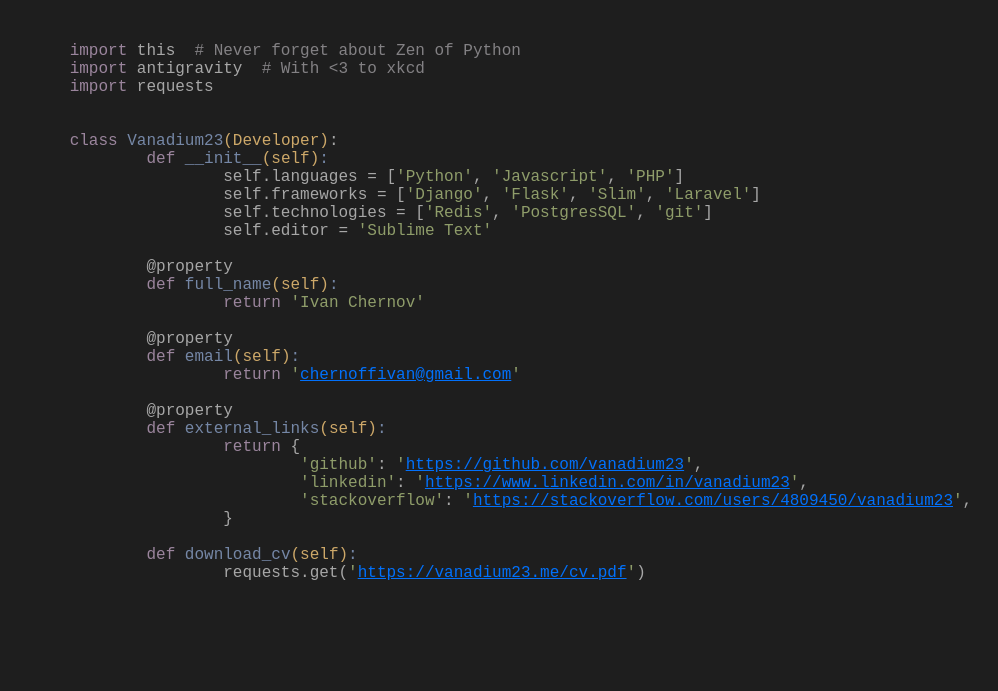
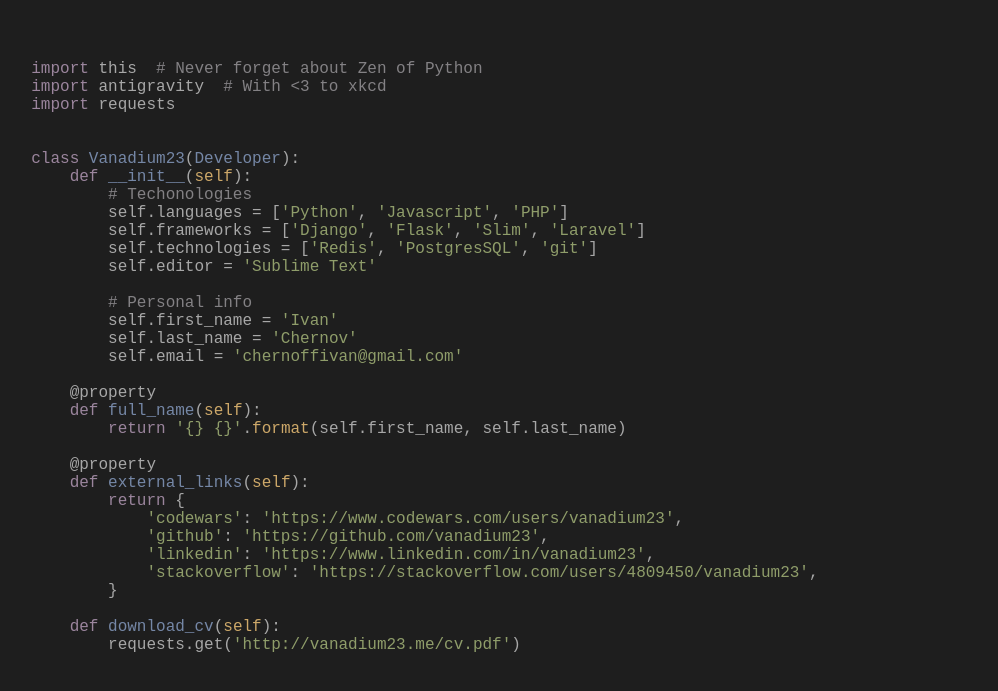
Before and after one commit to vanadium23/vanadium23.github.io, a Jekyll site: the page built from index.html, in a window 1280 px wide. Shown: the top 691 px of the page, without its empty margins (92-1090 px from the left). Built offline with Jekyll 4.4.1, drawn with Linux system fonts in a browser that asks for light colours; nearby versions of some CDN libraries.

Commit message:
[Feat] switch from hardcode to hljs lib

```diff
--- a/_layouts/default.html
+++ b/_layouts/default.html
@@ -15,6 +15,7 @@
 
     <link rel="icon" type="image/png" href="/favicon.png" sizes="64x64">
 
+    <script src="//cdnjs.cloudflare.com/ajax/libs/highlight.js/9.8.0/highlight.min.js"></script>
 </head>
 <body>
     <div class="wrap">
--- a/css/styles.css
+++ b/css/styles.css
@@ -8,10 +8,18 @@
 
     }
     /* Default link styling */
-    a:link { color:#0271fb; }
-    a:visited { color:#0271fb; }
-    a:hover, a:focus { color:#82a1ff; }
-    a:active { color:#fb0e02; }
+    a:link {
+      color:#0271fb;
+    }
+    a:visited {
+      color:#0271fb;
+    }
+    a:hover, a:focus {
+      color:#82a1ff;
+    }
+    a:active {
+      color:#fb0e02;
+    }
 
 
 
@@ -59,6 +67,20 @@
 
     figure img { border:1px solid #000; }
 }
+
+a:link > .hljs-string {
+  color:#0271fb;
+}
+a:visited > .hljs-string {
+  color:#0271fb;
+}
+a:hover, a:focus > .hljs-string {
+  color:#82a1ff;
+}
+a:active > .hljs-string {
+  color:#fb0e02;
+}
+
 
 
 /*
--- a/index.html
+++ b/index.html
@@ -1,41 +1,44 @@
 ---
 layout: default
-title: Vanadium23
+title: vanadium23
 ---
 
 <section>
     <pre>
-<code class="python hljs">
-    		<span class="hljs-keyword">import</span> this  <span class="hljs-comment"># Never forget about Zen of Python</span>
-    		<span class="hljs-keyword">import</span> antigravity  <span class="hljs-comment"># With <3 to xkcd</span>
-    		<span class="hljs-keyword">import</span> requests
+        <code class="python hljs">
+            import this  # Never forget about Zen of Python
+            import antigravity  # With <3 to xkcd
+            import requests
 
 
-    		<span class="hljs-class"><span class="hljs-keyword">class</span> <span class="hljs-title">Vanadium23</span><span class="hljs-params">(Developer)</span>:</span>
-    			<span class="hljs-function"><span class="hljs-keyword">def</span> <span class="hljs-title">__init__</span><span class="hljs-params">(self)</span>:</span>
-    				self.languages = [<span class="hljs-string">'Python'</span>, <span class="hljs-string">'Javascript'</span>, <span class="hljs-string">'PHP'</span>]
-    				self.frameworks = [<span class="hljs-string">'Django'</span>, <span class="hljs-string">'Flask'</span>, <span class="hljs-string">'Slim'</span>, <span class="hljs-string">'Laravel'</span>]
-    				self.technologies = [<span class="hljs-string">'Redis'</span>, <span class="hljs-string">'PostgresSQL'</span>, <span class="hljs-string">'git'</span>]
-                                self.editor = <span class="hljs-string">'Sublime Text'</span>
+            class Vanadium23(Developer):
+                def __init__(self):
+                    # Techonologies
+                    self.languages = ['Python', 'Javascript', 'PHP']
+                    self.frameworks = ['Django', 'Flask', 'Slim', 'Laravel']
+                    self.technologies = ['Redis', 'PostgresSQL', 'git']
+                    self.editor = 'Sublime Text'
 
-<span class="hljs-meta">    			@property</span>
-    			<span class="hljs-function"><span class="hljs-keyword">def</span> <span class="hljs-title">full_name</span><span class="hljs-params">(self)</span>:</span>
-    				<span class="hljs-keyword">return</span> <span class="hljs-string">'Ivan Chernov'</span>
+                    # Personal info
+                    self.first_name = 'Ivan'
+                    self.last_name = 'Chernov'
+                    self.email = '<a href="mailto:chernoffivan@gmail.com">chernoffivan@gmail.com</a>'
 
-<span class="hljs-meta">    			@property</span>
-    			<span class="hljs-function"><span class="hljs-keyword">def</span> <span class="hljs-title">email</span><span class="hljs-params">(self)</span>:</span>
-    				<span class="hljs-keyword">return</span> <span class="hljs-string">'<a href="mailto:chernoffivan@gmail.com">chernoffivan@gmail.com</a>'</span>
+                @property
+                def full_name(self):
+                    return '{} {}'.format(self.first_name, self.last_name)
 
-<span class="hljs-meta">    			@property</span>
-    			<span class="hljs-function"><span class="hljs-keyword">def</span> <span class="hljs-title">external_links</span><span class="hljs-params">(self)</span>:</span>
-    				<span class="hljs-keyword">return</span> {
-    					<span class="hljs-string">'github'</span>: <span class="hljs-string">'<a href="https://github.com/vanadium23">https://github.com/vanadium23</a>'</span>,
-    					<span class="hljs-string">'linkedin'</span>: <span class="hljs-string">'<a href="https://www.linkedin.com/in/vanadium23">https://www.linkedin.com/in/vanadium23</a>'</span>,
-    					<span class="hljs-string">'stackoverflow'</span>: <span class="hljs-string">'<a href="https://stackoverflow.com/users/4809450/vanadium23">https://stackoverflow.com/users/4809450/vanadium23</a>'</span>,
-    				}
+                @property
+                def external_links(self):
+                    return {
+                        'codewars': '<a href="https://www.codewars.com/users/vanadium23">https://www.codewars.com/users/vanadium23</a>',
+                        'github': '<a href="https://github.com/vanadium23">https://github.com/vanadium23</a>',
+                        'linkedin': '<a href="https://www.linkedin.com/in/vanadium23">https://www.linkedin.com/in/vanadium23</a>',
+                        'stackoverflow': '<a href="https://stackoverflow.com/users/4809450/vanadium23">https://stackoverflow.com/users/4809450/vanadium23</a>',
+                    }
 
-    			<span class="hljs-function"><span class="hljs-keyword">def</span> <span class="hljs-title">download_cv</span><span class="hljs-params">(self)</span>:</span>
-    				requests.get(<span class="hljs-string">'<a href="https://vanadium23.me/cv.pdf">https://vanadium23.me/cv.pdf</a>'</span>)
+                def download_cv(self):
+                    requests.get('<a href="http://vanadium23.me/cv.pdf">http://vanadium23.me/cv.pdf</a>')
     	</code>
     </pre>
 </section>
```
Also changed, not shown: other parts of _layouts/default.html (+1 -0 lines), README.md.
